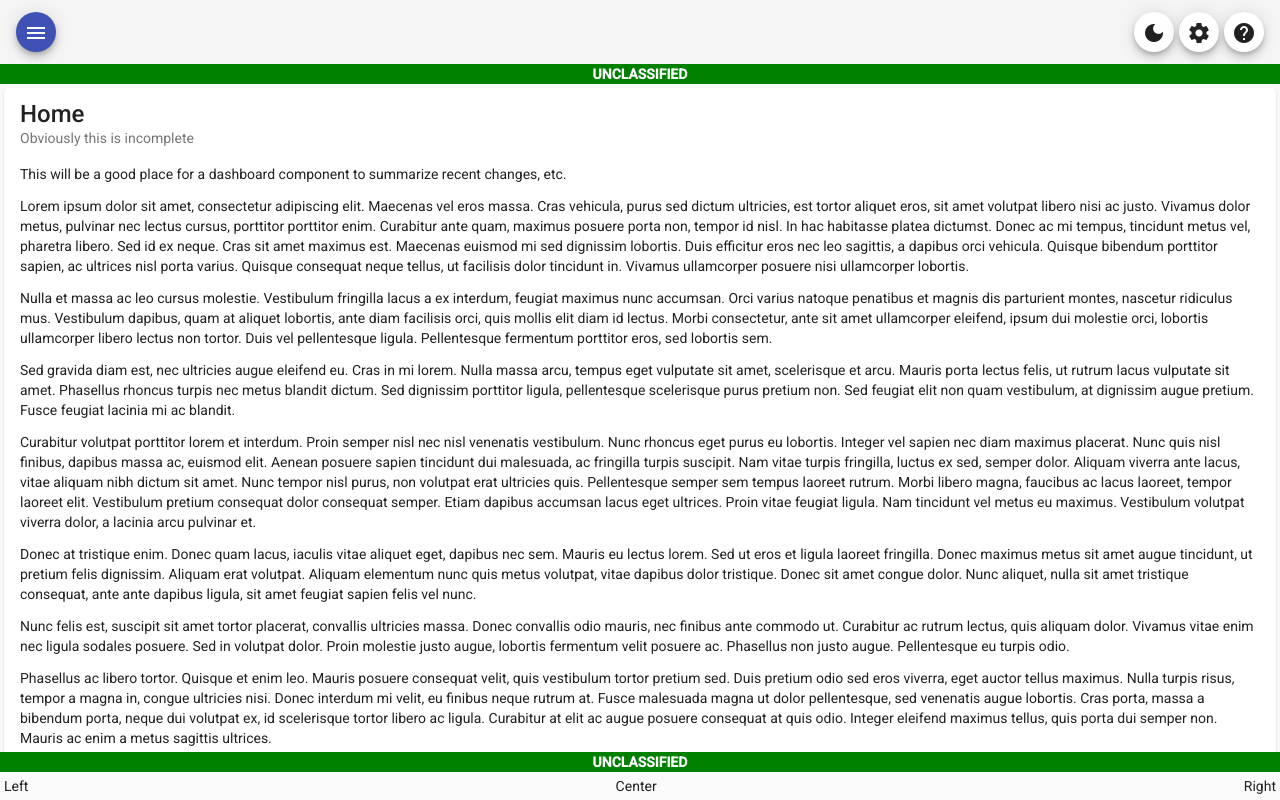
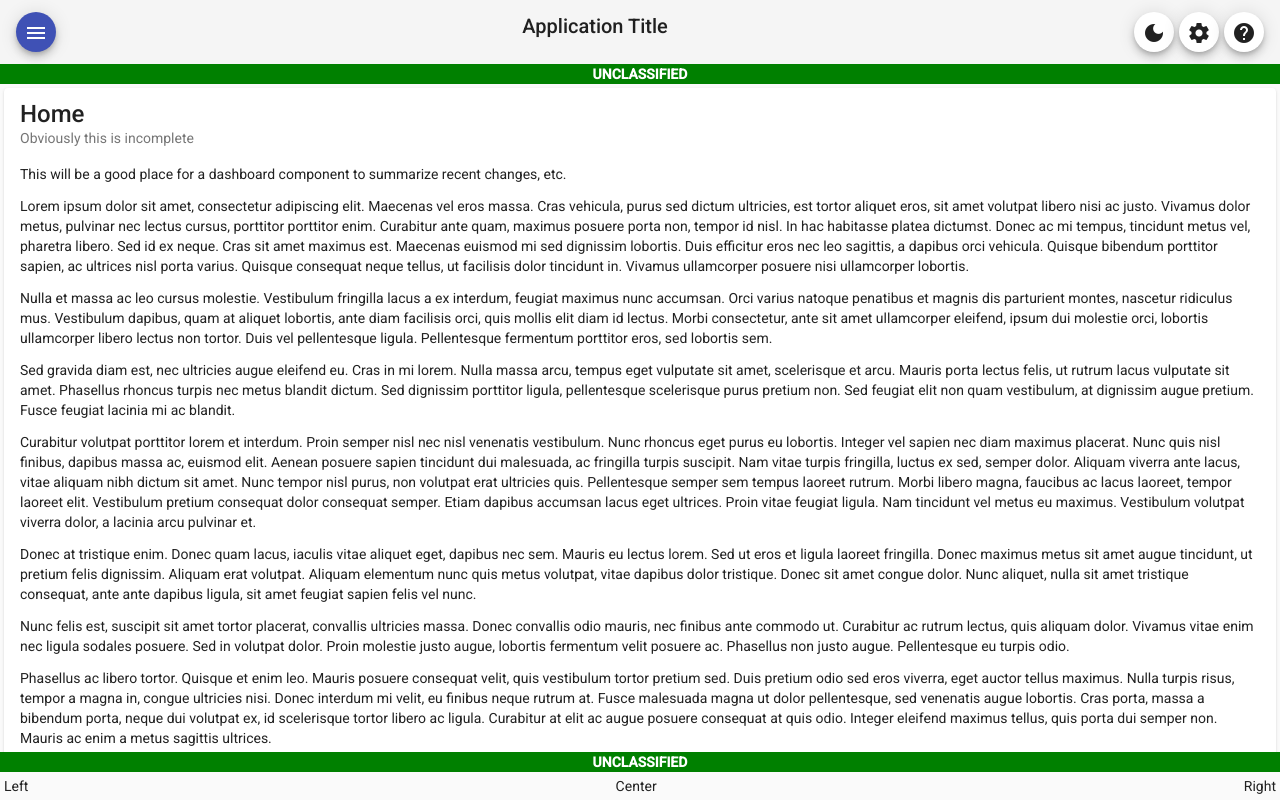
Before and after one commit to four3rds/angular-examples, an Angular app: page /home in a window 1280 px wide. Built offline with nearby package versions, Linux system fonts and the light colour scheme.

Commit message:
Added handling for application title

```diff
--- a/src/app/app.component.html
+++ b/src/app/app.component.html
@@ -21,8 +21,8 @@
       </mat-list>
     </mat-sidenav>
     <mat-sidenav-content class="app-container">
-      <app-header (helpClicked)="showHelp()" (menuClicked)="sidenav.toggle()" (settingsClicked)="showSettings()"
-        [(darkMode)]="darkMode">
+      <app-header [title]="title" (helpClicked)="showHelp()" (menuClicked)="sidenav.toggle()"
+        (settingsClicked)="showSettings()" [(darkMode)]="darkMode">
       </app-header>
       <app-classification-banner></app-classification-banner>
       <div class="app-content">
--- a/src/app/core/components/header/header.component.html
+++ b/src/app/core/components/header/header.component.html
@@ -4,6 +4,8 @@
       <mat-icon>menu</mat-icon>
     </button>
   </div>
+  <span class="spacer"></span>
+  <p>{{ title }}</p>
   <span class="spacer"></span>
   <div>
     <button mat-mini-fab color="basic" (click)="darkModeChange.emit(!darkMode)">
--- a/src/app/core/components/header/header.component.ts
+++ b/src/app/core/components/header/header.component.ts
@@ -9,6 +9,9 @@ export class HeaderComponent {
 
   @Input()
   darkMode: boolean = false;
+
+  @Input()
+  title!: string;
 
   @Output()
   darkModeChange = new EventEmitter<boolean>();
```
